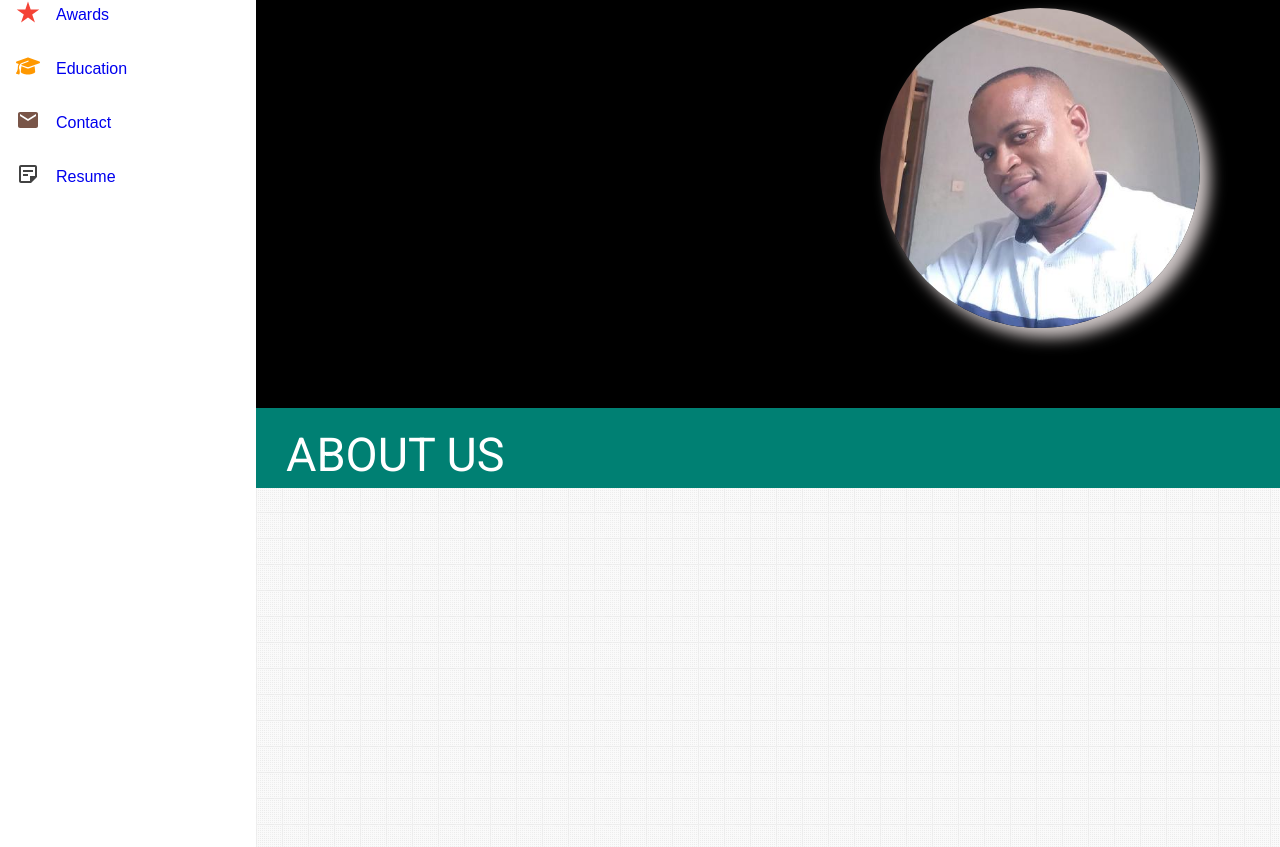
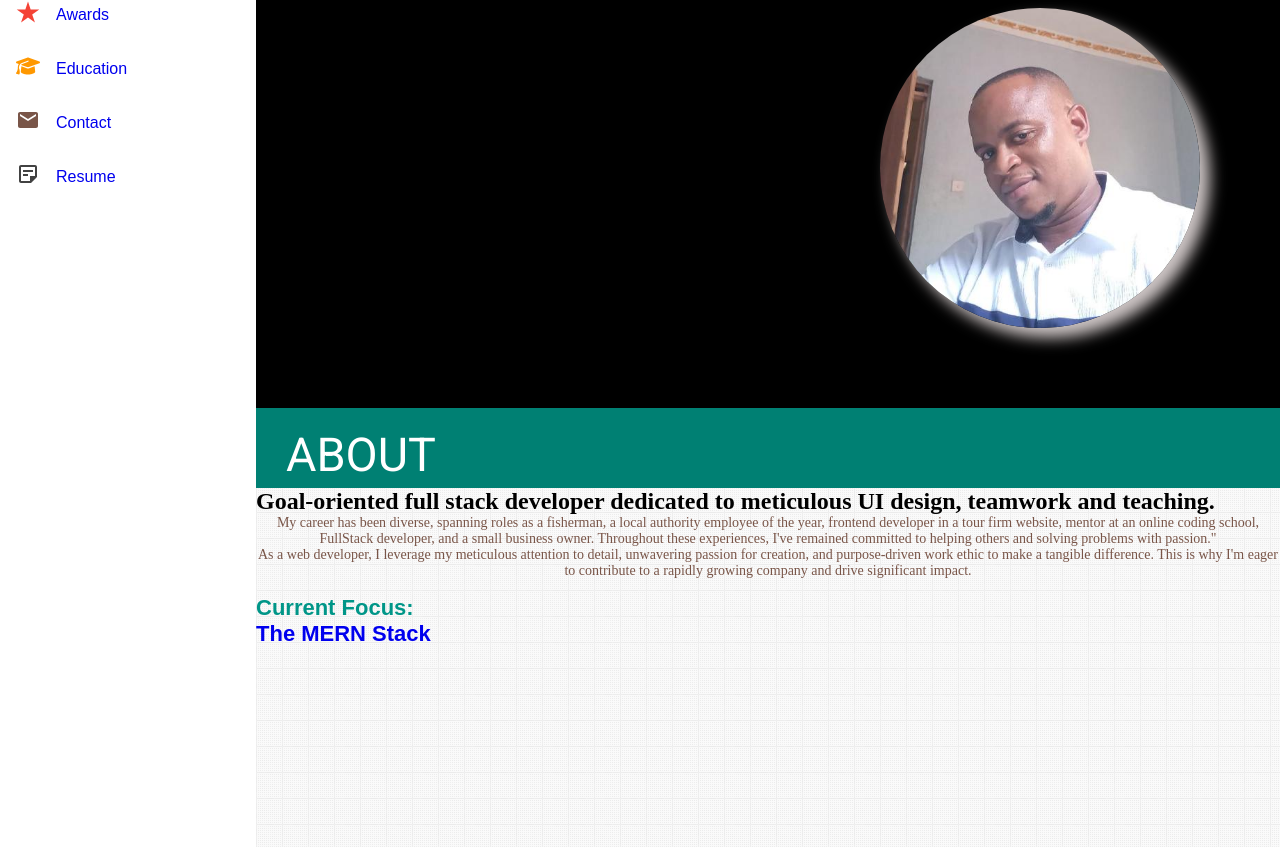
Before and after one commit to asnganje/professional-portoflio-v1, a React (Vite) app: page / in a window 1280 px wide. Shown: the part 392-1239 px from the top of the page. Built offline with nearby package versions, Linux system fonts and the light colour scheme.

Commit message:
Add about component content

```diff
--- a/src/pages/About.jsx
+++ b/src/pages/About.jsx
@@ -4,7 +4,34 @@ import { useGlobalContext } from "../context";
 const About = () => {
     const {isSidebarOpen} = useGlobalContext()
     return <div className="abt">
-            <Header title="About Us"/>
+            <Header title="About"/>
+            <div className="about-div">
+                <blockquote>
+                <h2>
+                    Goal-oriented full stack developer
+                    dedicated to meticulous UI design,
+                    teamwork and teaching.
+                </h2>
+                </blockquote>
+                <p>
+                My career has been diverse, spanning roles as a
+                fisherman, a local authority employee of
+                the year, frontend developer in a tour
+                firm website, mentor at an online coding school,
+                FullStack developer, and a small business owner. Throughout these experiences,
+                I've remained committed to helping others and solving problems with passion."
+                </p>
+                <p>
+
+                    As a web developer, I leverage my meticulous attention to detail, unwavering passion for creation, and purpose-driven work ethic to make a tangible difference. This is why I'm eager to contribute to a rapidly growing company and drive significant impact.
+                </p>
+                <h3>
+                    <strong>Current Focus:</strong>
+                    <a href="https://www.mongodb.com/resources/languages/mern-stack-tutorial" target="_blank">
+                    The MERN Stack
+                    </a>
+                </h3>
+            </div>
         </div>
 }
 
```
